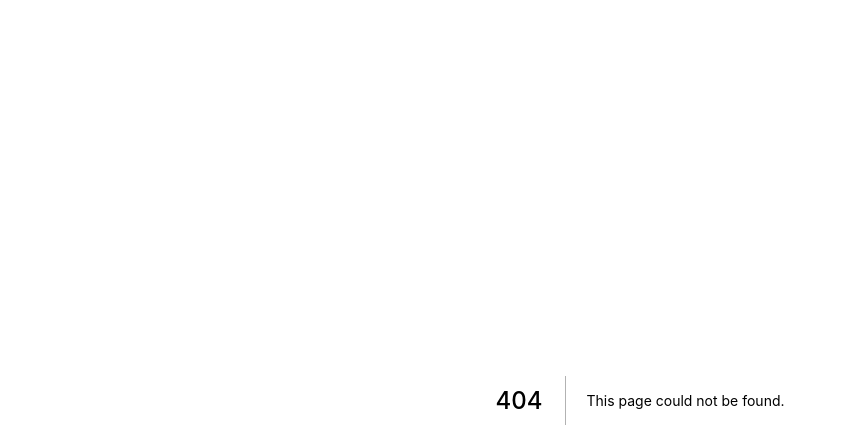
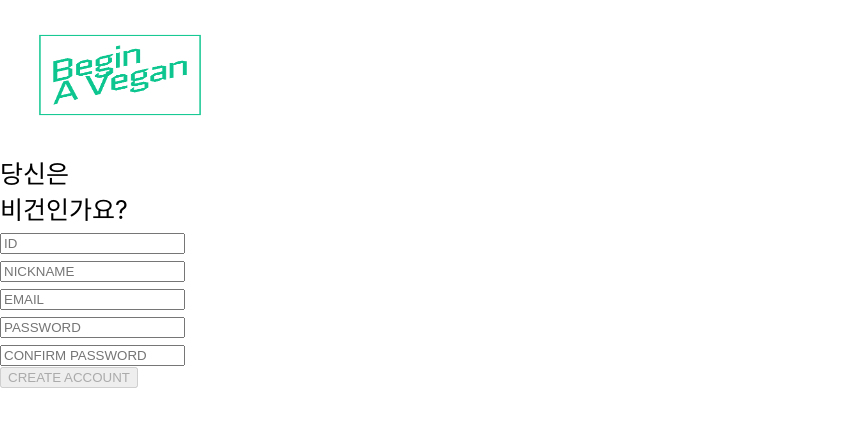
Before and after one commit to leewol/Begin-A-Vegan, a Next.js app in the folder front/: page /users in a window 1280 px wide. Before the commit this address had no page. Shown: the top 448 px of the page, without its empty margins (0-847 px from the left). Built offline with nearby package versions, Linux system fonts and the light colour scheme.

Commit message:
[ADD] 회원가입 페이지 생성

```diff
--- /dev/null
+++ b/front/pages/users.js
@@ -0,0 +1,114 @@
+import React, { useState, useCallback } from "react";
+import Header from "../components/Header";
+
+import * as Api from "../lib/api";
+
+export default function Signup() {
+  const [inputs, setInputs] = useState({
+    id: "",
+    nickname: "",
+    email: "",
+    password: "",
+    confirmPassword: "",
+  });
+
+  const { id, email, password, confirmPassword, nickname } = inputs;
+
+  const onChange = (event) => {
+    const { name, value } = event.target;
+    setInputs({
+      ...inputs,
+      [name]: value,
+    });
+  };
+
+  //이메일이 abc@example.com 형태인지 regex를 이용해 확인함.
+  const validateEmail = (email) => {
+    return email
+      .toLowerCase()
+      .match(
+        /^(([^<>()[\]\\.,;:\s@"]+(\.[^<>()[\]\\.,;:\s@"]+)*)|(".+"))@((\[[0-9]{1,3}\.[0-9]{1,3}\.[0-9]{1,3}\.[0-9]{1,3}\])|(([a-zA-Z\-0-9]+\.)+[a-zA-Z]{2,}))$/,
+      );
+  };
+
+  //위 validateEmail 함수를 통해 이메일 형태 적합 여부를 확인함.
+  const isEmailValid = validateEmail(email);
+  // 비밀번호가 4글자 이상인지 여부를 확인함.
+  const isPasswordValid = password.length >= 4;
+  // 비밀번호와 확인용 비밀번호가 일치하는지 여부를 확인함.
+  const isPasswordSame = password === confirmPassword;
+  // 이름이 2글자 이상인지 여부를 확인함.
+  const isNameValid = name.length >= 2;
+
+  // 위 4개 조건이 모두 동시에 만족되는지 여부를 확인함.
+  const isFormValid = isEmailValid && isPasswordValid && isPasswordSame && isNameValid;
+
+  const onSubmit = async (event) => {
+    event.preventDefault();
+
+    try {
+      await Api.post("user/users", {
+        id,
+        nickname,
+        email,
+        password,
+      });
+    } catch (err) {
+      return alert("회원가입에 실패하였습니다.", err);
+    }
+
+    if (password !== confirmPassword) {
+      return alert("입력하신 비밀번호와 일치하지 않습니다.");
+    }
+  };
+
+  return (
+    <form onSubmit={onSubmit}>
+      <Header />
+      <div>
+        <span>
+          당신은
+          <br />
+          비건인가요?
+        </span>
+      </div>
+
+      <div>
+        <input name="id" placeholder="ID" onChange={onChange} value={id} />
+      </div>
+      <div>
+        <input name="nickname" placeholder="NICKNAME" onChange={onChange} value={nickname} />
+      </div>
+      <div>
+        <input name="email" placeholder="EMAIL" onChange={onChange} value={email} />
+      </div>
+      <div>
+        <input name="password" placeholder="PASSWORD" onChange={onChange} value={password} />
+      </div>
+      <div>
+        <input
+          name="confirmPassword"
+          placeholder="CONFIRM PASSWORD"
+          onChange={onChange}
+          value={confirmPassword}
+        />
+      </div>
+
+      <div>
+        <button disabled={!isFormValid}>CREATE ACCOUNT</button>
+      </div>
+
+      <style jsx>
+        {`
+          span {
+            font-size: 25px;
+          }
+
+          input {
+            margin-top: 7px;
+          }
+        `}
+      </style>
+    </form>
+  );
+}
--- a/front/styles/Home.module.css
+++ b/front/styles/Home.module.css
@@ -17,7 +17,7 @@
   height: 100vh;
   width: 100%;
   position: relative;
-  background-color: aquamarine;
+  background-color: #064635;
 }
 
 .third {
@@ -31,5 +31,4 @@
   height: 100vh;
   width: 100%;
   position: relative;
-  background-color: green;
 }
```
Also changed, not shown: front/pages/index.js (+3 -6 lines), front/public/background.jpg (added), front/public/background2.jpg (added).
